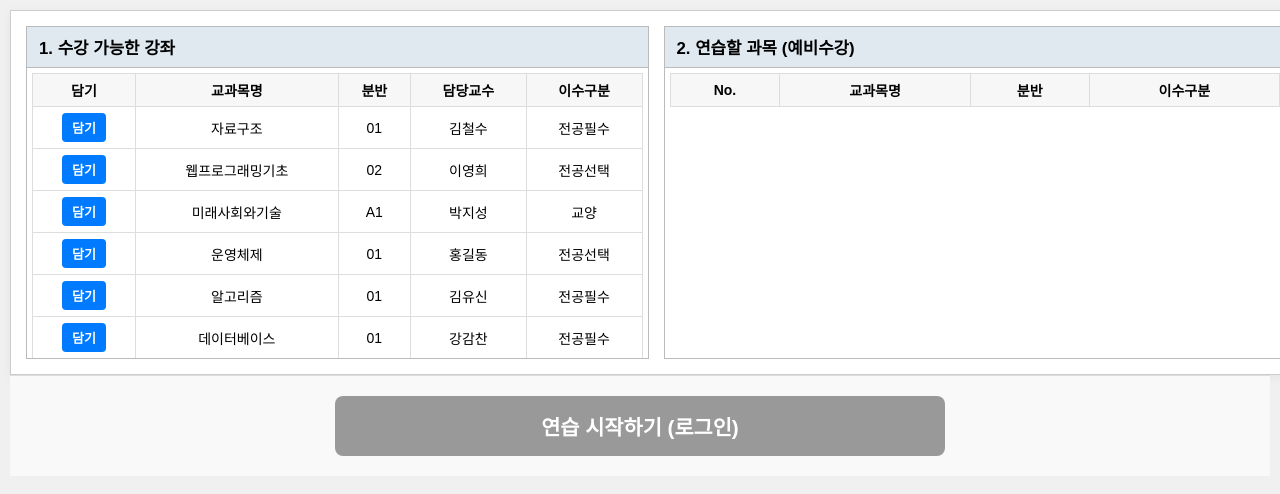
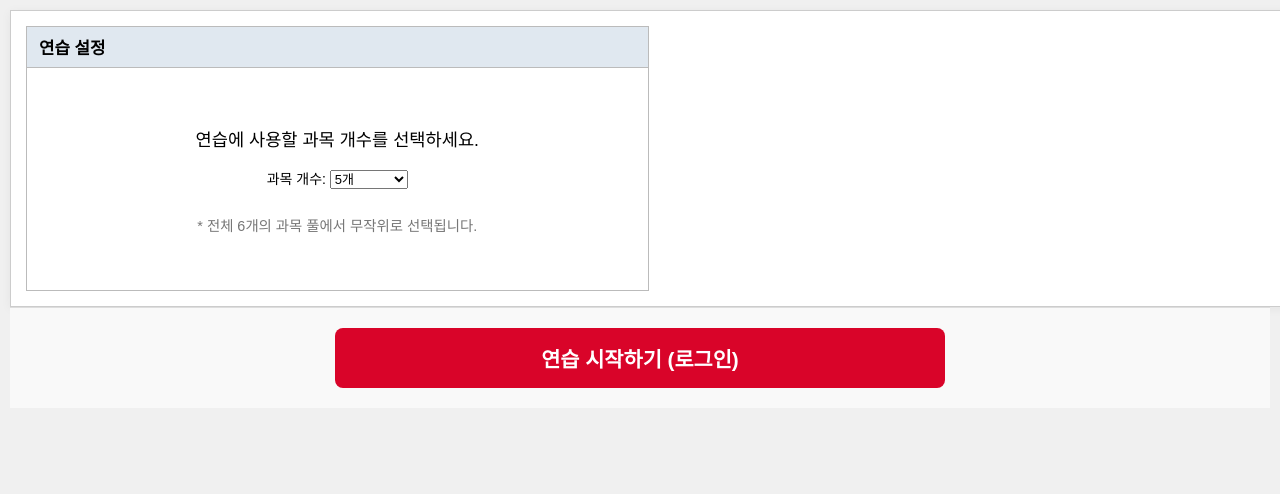
Before and after one commit to dldb-chamchi/sugang-practice, a plain HTML site: page index.html in a window 1280 px wide. Shown: the top 494 px of the page. Drawn offline with Linux system fonts and the light colour scheme.

Commit message:
fix: 과목 담기 -> 토글로 개수 선택으로 변경

```diff
--- a/index.html
+++ b/index.html
@@ -9,45 +9,36 @@
   <body>
     <div class="container setup-container">
       <div class="panel">
-        <div class="panel-header"><h3>1. 수강 가능한 강좌</h3></div>
-        <div class="panel-body table-container">
-          <table id="available-courses-table">
-            <thead>
-              <tr>
-                <th>담기</th>
-                <th>교과목명</th>
-                <th>분반</th>
-                <th>담당교수</th>
-                <th>이수구분</th>
-              </tr>
-            </thead>
-            <tbody id="offered-courses-body"></tbody>
-          </table>
-        </div>
-      </div>
+        <div class="panel-header"><h3>연습 설정</h3></div>
+        <div
+          class="panel-body"
+          style="height: auto; text-align: center; padding: 40px"
+        >
+          <p style="font-size: 1.1rem">연습에 사용할 과목 개수를 선택하세요.</p>
 
-      <div class="panel">
-        <div class="panel-header"><h3>2. 연습할 과목 (예비수강)</h3></div>
-        <div class="panel-body table-container">
-          <table id="selected-courses-table">
-            <thead>
-              <tr>
-                <th>No.</th>
-                <th>교과목명</th>
-                <th>분반</th>
-                <th>이수구분</th>
-              </tr>
-            </thead>
-            <tbody id="selected-courses-body"></tbody>
-          </table>
+          <div class="setting-row">
+            <label for="course-count-select">과목 개수:</label>
+            <select id="course-count-select">
+              <option value="1">1개</option>
+              <option value="2">2개</option>
+              <option value="3">3개</option>
+              <option value="4">4개</option>
+              <option value="5" selected>5개</option>
+              <option value="6">6개 (모두)</option>
+            </select>
+          </div>
+
+          <p
+            class="small-note"
+            style="margin-top: 25px; font-size: 0.9rem; color: #777"
+          >
+            * 전체 6개의 과목 풀에서 무작위로 선택됩니다.
+          </p>
         </div>
       </div>
     </div>
-
     <div class="setup-footer">
-      <button id="start-practice-button" disabled>
-        연습 시작하기 (로그인)
-      </button>
+      <button id="start-practice-button">연습 시작하기 (로그인)</button>
     </div>
 
     <script src="setting.js"></script>
```
